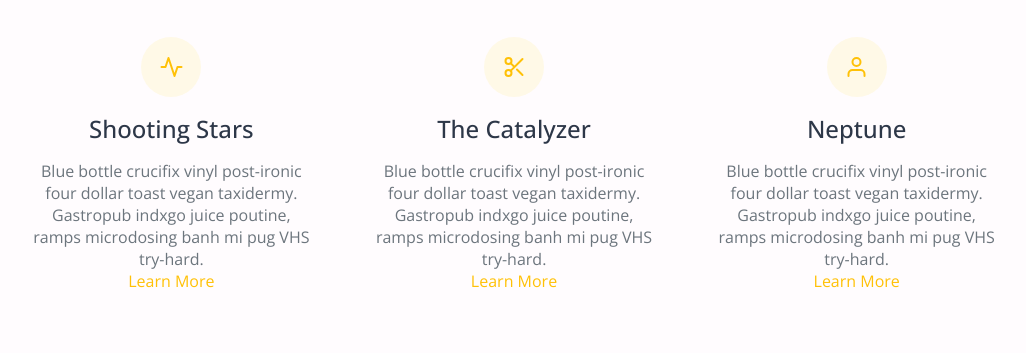
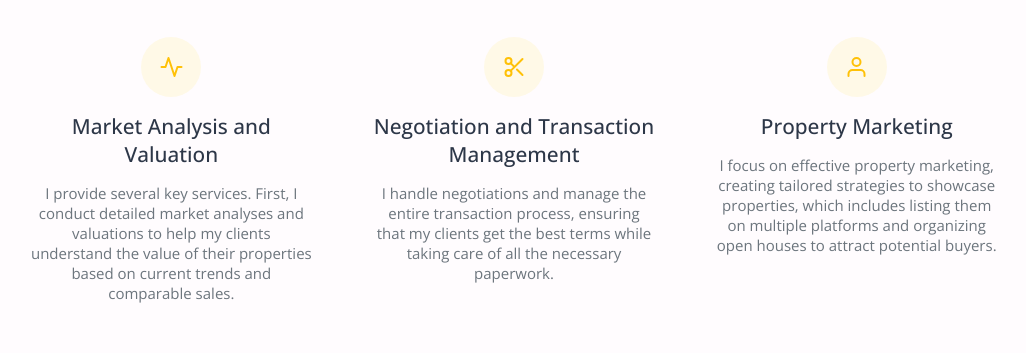
Before and after one commit to rakib00-dev/demo, a plain HTML site: page index.html in a window 1280 px wide. Shown: the part 1127-1480 px from the top of the page, without its empty margins (126-1152 px from the left). Drawn offline with nearby package versions, Linux system fonts and the light colour scheme.

Commit message:
fixed nav and edited services seciton

```diff
--- a/index.html
+++ b/index.html
@@ -142,13 +142,12 @@
                 <path d="M22 12h-4l-3 9L9 3l-3 9H2"></path>
               </svg>
             </div>
-            <h2 class="card-title">Shooting Stars</h2>
+            <h2 class="card-title">Market Analysis and Valuation</h2>
             <p class="card-description">
-              Blue bottle crucifix vinyl post-ironic four dollar toast vegan
-              taxidermy. Gastropub indxgo juice poutine, ramps microdosing banh
-              mi pug VHS try-hard.
+              I provide several key services. First, I conduct detailed market
+              analyses and valuations to help my clients understand the value of
+              their properties based on current trends and comparable sales.
             </p>
-            <a class="learn-more">Learn More</a>
           </div>
           <div class="card">
             <div class="icon">
@@ -168,13 +167,12 @@
                 ></path>
               </svg>
             </div>
-            <h2 class="card-title">The Catalyzer</h2>
+            <h2 class="card-title">Negotiation and Transaction Management</h2>
             <p class="card-description">
-              Blue bottle crucifix vinyl post-ironic four dollar toast vegan
-              taxidermy. Gastropub indxgo juice poutine, ramps microdosing banh
-              mi pug VHS try-hard.
+              I handle negotiations and manage the entire transaction process,
+              ensuring that my clients get the best terms while taking care of
+              all the necessary paperwork.
             </p>
-            <a target="_blank" class="learn-more">Learn More</a>
           </div>
           <div class="card">
             <div class="icon">
@@ -191,13 +189,13 @@
                 <circle cx="12" cy="7" r="4"></circle>
               </svg>
             </div>
-            <h2 class="card-title">Neptune</h2>
+            <h2 class="card-title">Property Marketing</h2>
             <p class="card-description">
-              Blue bottle crucifix vinyl post-ironic four dollar toast vegan
-              taxidermy. Gastropub indxgo juice poutine, ramps microdosing banh
-              mi pug VHS try-hard.
+              I focus on effective property marketing, creating tailored
+              strategies to showcase properties, which includes listing them on
+              multiple platforms and organizing open houses to attract potential
+              buyers.
             </p>
-            <a class="learn-more">Learn More</a>
           </div>
         </div>
         <!-- <button class="button">Button</button> -->
--- a/src/main.js
+++ b/src/main.js
@@ -3,22 +3,22 @@ const bar = document.getElementById('bar');
 const cross = document.getElementById('cross');
 const menuUl = document.getElementById('menuUl');
 
-// setInterval(() => {
-//   const width = window.innerWidth;
-//   fixedNav.style.width = `${width}px`;
-// }, 1000);
+setInterval(() => {
+  const width = window.innerWidth;
+  fixedNav.style.width = `${width}px`;
+}, 1000);
 
-// window.onload = () => {
-//   const width = window.innerWidth;
-//   fixedNav.style.width = `${width}px`;
-// };
+window.onload = () => {
+  const width = window.innerWidth;
+  fixedNav.style.width = `${width}px`;
+};
 
-// window.addEventListener('resize', () => {
-//   const width = window.innerWidth;
-//   if (width <= 1024) {
-//     fixedNav.style.width = `${width}px`;
-//   }
-// });
+window.addEventListener('resize', () => {
+  const width = window.innerWidth;
+  if (width <= 1024) {
+    fixedNav.style.width = `${width}px`;
+  }
+});
 
 bar.addEventListener('click', () => {
   cross.style.display = 'block';
--- a/src/style.css
+++ b/src/style.css
@@ -125,7 +125,6 @@ li {
   align-items: center;
   padding: 0 25px;
   transition: 0.7s;
-  /* overflow: hidden; */
 }
 
 #fixedNav {
@@ -448,13 +447,14 @@ li {
 }
 
 .card-title {
-  font-size: 1.5rem;
+  font-size: 1.3rem;
   font-weight: 500;
   margin: 15px 0;
 }
 
 .card-description {
   color: #6c757d;
+  font-size: 15px;
 }
 
 .learn-more {
@@ -826,7 +826,7 @@ textarea {
     width: 915px;
   }
   #wrapper {
-    width: 768px;
+    width: 1024px;
   }
 
   .hidden-lg {
@@ -925,7 +925,7 @@ textarea {
     width: 640px;
   }
   #wrapper {
-    width: 640px;
+    width: 88%;
   }
   .stat-title {
     font-size: 3rem; /* Larger title for medium devices */
@@ -944,7 +944,7 @@ textarea {
     width: 475px;
   }
   #wrapper {
-    width: 475px;
+    width: 88%;
   }
   .stat-title {
     font-size: 2.5rem; /* Larger title for small devices */
@@ -957,7 +957,7 @@ textarea {
     width: 100%;
   }
   #wrapper {
-    width: 100%;
+    width: 88%;
   }
   .row {
     display: grid;
```
